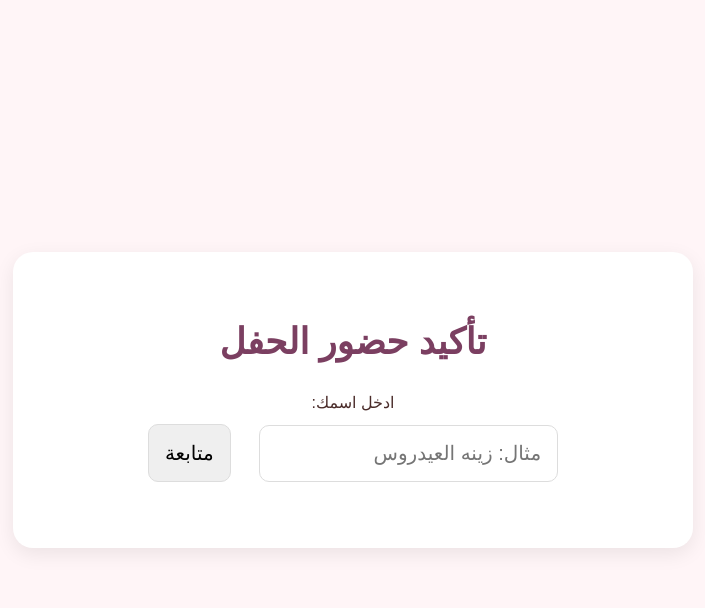
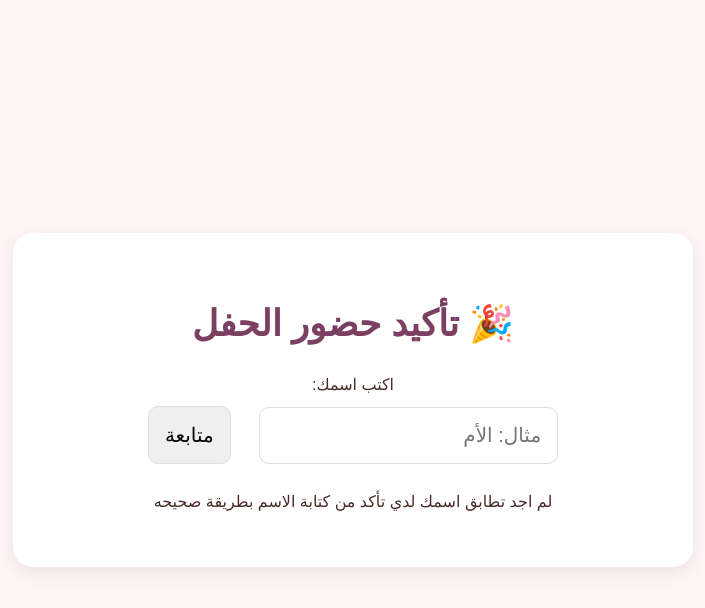
Before and after one commit to ZainaAlaidarous/graduation1, a plain HTML site: page index.html in a window 1280 px wide. Both pictures are taken after a click on the button "متابعة". Shown: the whole page, without its empty margins (287-992 px from the left). Drawn offline with Linux system fonts and the light colour scheme.

Commit message:
Update index.html

```diff
--- a/index.html
+++ b/index.html
@@ -138,9 +138,9 @@
 </head>
 <body>
   <div class="card">
-    <h2> تأكيد حضور الحفل</h2>
-    <label>ادخل اسمك:</label><br>
-    <input id="nameInput" type="text" placeholder="مثال: زينه العيدروس" />
+    <h2>🎉 تأكيد حضور الحفل</h2>
+    <label>اكتب اسمك:</label><br>
+    <input id="nameInput" type="text" placeholder="مثال: الأم" />
     <button onclick="checkGuest()">متابعة</button>
 
     <div id="guestList"></div>
@@ -150,10 +150,8 @@
 
   <script>
     const groups = {
-      "مريم هدار": ["مريم هدار","نور","ماريا"],
-      "ايمان جيلاني": ["ايمان","زينه"]
-      " ليلى بن عقيل": ["ليلى","زينه"]
-
+      "الأم": ["الأم","محمد","سارة"],
+      "الأب": ["الأب","أحمد"]
     };
 
     let currentMembers = [];
@@ -177,7 +175,7 @@
       }
 
       if(!groups[key]){
-        box.innerHTML = `<p>❌ الاسم غير موجود في قائمة المدعوين.</p>`;
+        box.innerHTML = `<p>لم اجد تطابق اسمك لدي تأكد من كتابة الاسم بطريقة صحيحه </p>`;
         return;
       }
 
```
